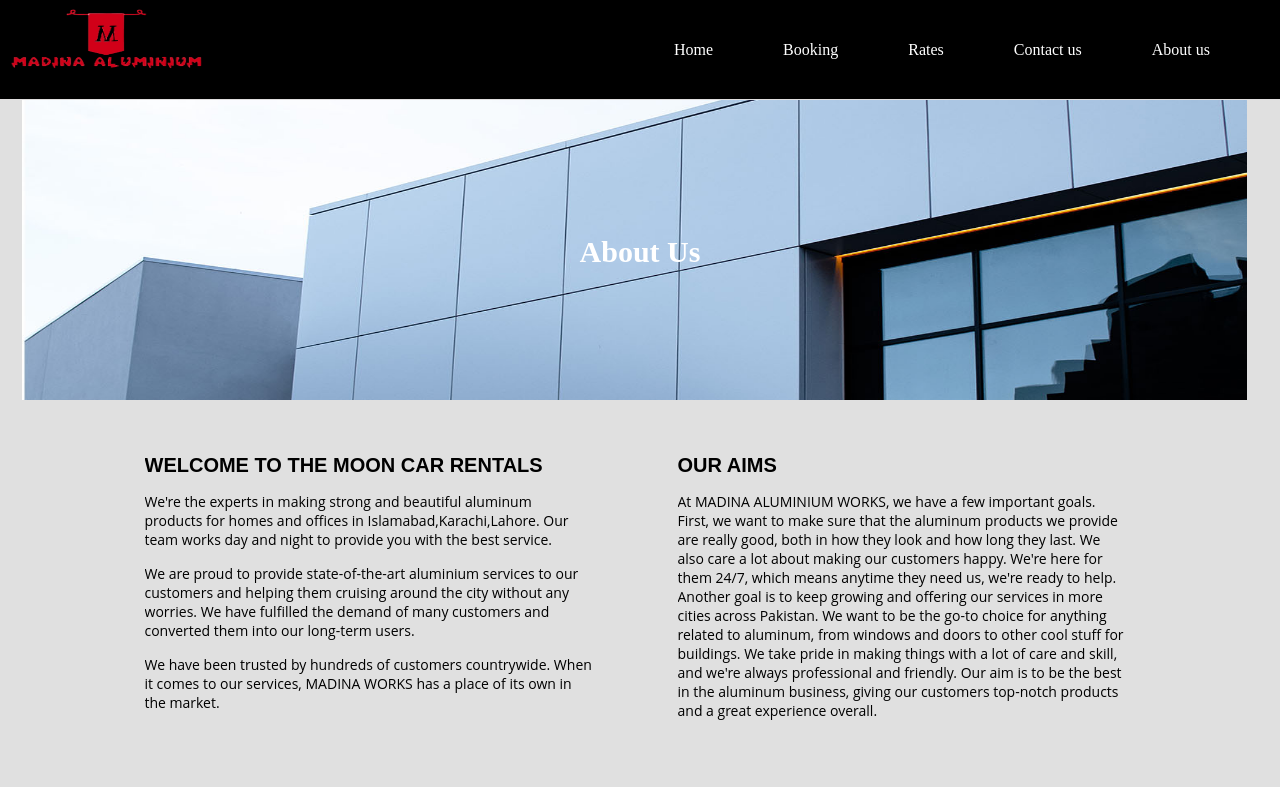
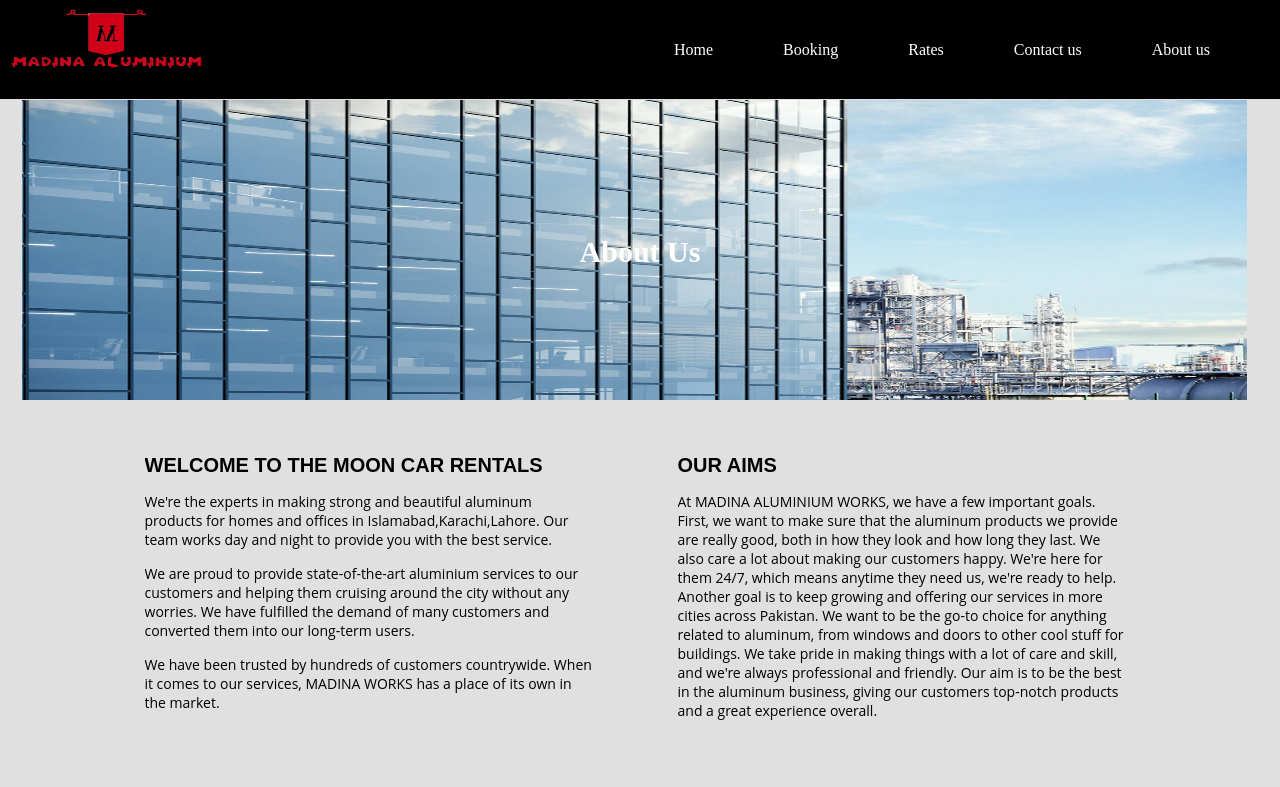
Before and after one commit to AbuHuraira4/AICT-PROJECT, a plain HTML site: page web pages/www/About Us/Aboutus.html in a window 1280 px wide. Shown: the top 787 px of the page. Drawn offline with Linux system fonts and the light colour scheme; files whose address does not match are found by name.

Commit message:
Update Aboutus.html

```diff
--- a/web pages/www/About Us/Aboutus.html
+++ b/web pages/www/About Us/Aboutus.html
@@ -21,7 +21,7 @@
       </nav>
       </header>
       <section class="rel">
-        <img src="E:\web pages\www\images\acp-banner.jpg" alt="me" width="1225" height="300px">
+        <img src="https://abuhuraira4.github.io/AICT-PROJECT/web pages/www/images/Reynaers-Aluminium-CW-50-Curtain-Walls.jpg" alt="me" width="1225" height="300px">
         <div class="center"><h2>About Us</h2></div>
       </section>
     <section class="aboutus">
```
